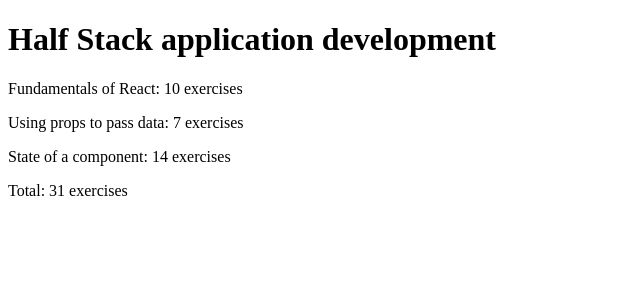
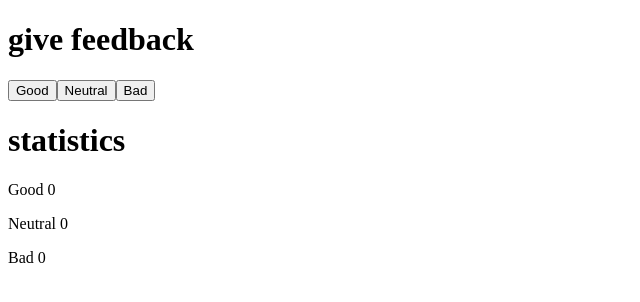
Before and after one commit to lucasp0101/Full-Stack-Open, a React (Vite) app in the folder Part1/part1/: page / in a window 1280 px wide. Shown: the top 302 px of the page, without its empty margins (0-640 px from the left). Built offline with nearby package versions, Linux system fonts and the light colour scheme.

Commit message:
unicafe step 1

```diff
--- a/Part1/part1/src/App.jsx
+++ b/Part1/part1/src/App.jsx
@@ -1,43 +1,38 @@
-const Part = (props) => {
-  return (
-    <p>{props.name}: {props.exercises} exercises</p>
-  )
-}
+import { useState } from 'react'
 
-const Content = (props) => {
-  return (
-    <>
-      <h1>{props.name}</h1>
-      {Part(props.parts[0])}
-      {Part(props.parts[1])}
-      {Part(props.parts[2])}
-    </>
-  )
-}
+const Header = ({ text }) => <h1>{text}</h1>
+
+const Button = ({ onClick, text }) => (
+  <button onClick={onClick}>
+    {text}
+  </button>
+)
+
+const Statistic = ({ text, value }) => (
+  <p>{text} {value}</p>
+)
 
 const App = () => {
-  const course = {
-    name: 'Half Stack application development',
-    parts: [
-      {
-        name: 'Fundamentals of React',
-        exercises: 10
-      },
-      {
-        name: 'Using props to pass data',
-        exercises: 7
-      },
-      {
-        name: 'State of a component',
-        exercises: 14
-      }
-    ]
-  }
+  // save clicks of each button to its own state
+  const [good, setGood] = useState(0)
+  const [neutral, setNeutral] = useState(0)
+  const [bad, setBad] = useState(0)
+
+  const onClickGood = () => setGood(good + 1)
+  const onClickNeutral = () => setNeutral(neutral + 1)
+  const onClickBad = () => setBad(bad + 1)
 
   return (
     <div>
-      {Content( course )}
-      {Part({name: "Total", exercises: course.parts[0].exercises + course.parts[1].exercises + course.parts[2].exercises})}
+      <Header text = "give feedback"/>
+      <Button onClick={onClickGood} text={"Good"} />
+      <Button onClick={onClickNeutral} text={"Neutral"} />
+      <Button onClick={onClickBad} text={"Bad"} /> <br />
+
+      <Header text = "statistics"/>
+      <Statistic text={"Good"} value={good} />
+      <Statistic text={"Neutral"} value={neutral} />
+      <Statistic text={"Bad"} value={bad} />
     </div>
   )
 }
--- a/Part1/part1/src/main.jsx
+++ b/Part1/part1/src/main.jsx
@@ -1,3 +1,4 @@
+import React from 'react'
 import ReactDOM from 'react-dom/client'
 
 import App from './App'
```
